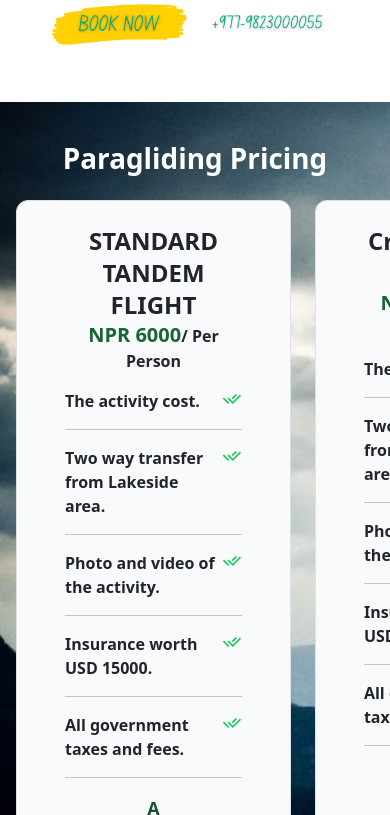
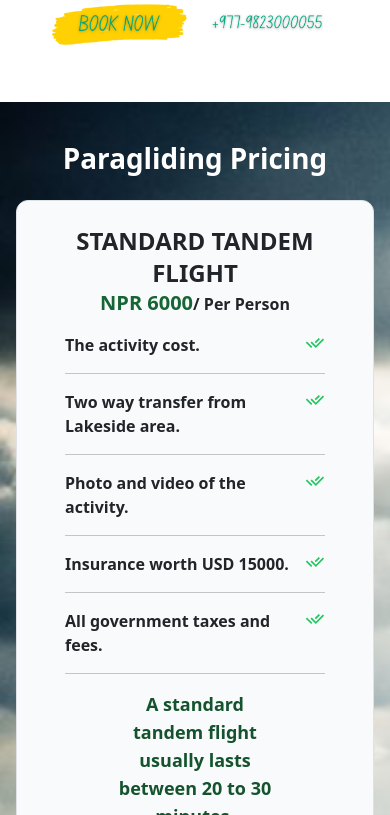
Before and after one commit to Dipak-Gautam/Paragliding, a React (Vite) app: page / in a window 390 px wide. Shown: the part 2469-3284 px from the top of the page. Built offline with nearby package versions, Linux system fonts and the light colour scheme.

Commit message:
feat: small big fixed

```diff
--- a/src/Components/Price/PricePara.jsx
+++ b/src/Components/Price/PricePara.jsx
@@ -1,19 +1,19 @@
 import React from "react";
-import bgimage from "./bg/pricebg.jpg";
+import bgImage from "./bg/price-bg.jpg";
 import { RiCheckDoubleFill } from "react-icons/ri";
 
 const PricePara = () => {
   return (
     <div
       className="p-3 bg-no-repeat bg-cover"
-      style={{ backgroundImage: `url(${bgimage})` }}
+      style={{ backgroundImage: `url(${bgImage})` }}
     >
       <div className="md:mx-20">
         <h1 className="text-center font-bold text-white my-4">
           Paragliding Pricing
         </h1>
-        <div className="flex space-x-6">
-          <div className="bg-gray-50 p-4 px-5 rounded-xl  border border-gray-300 hover:bg-yellow-100 hover:border-black hover:shadow-black/50 hover:shadow-lg">
+        <div className="  md:flex md:space-x-6 space-y-5">
+          <div className="  bg-gray-50 p-4 px-5 rounded-xl  border border-gray-300 hover:bg-yellow-100 hover:border-black hover:shadow-black/50 hover:shadow-lg">
             <p className="text-2xl font-extrabold text-center my-0">
               STANDARD TANDEM FLIGHT
             </p>
```
Also changed, not shown: src/Components/Price/bg/price-bg.jpg (renamed from src/Components/Price/bg/pricebg.jpg).
